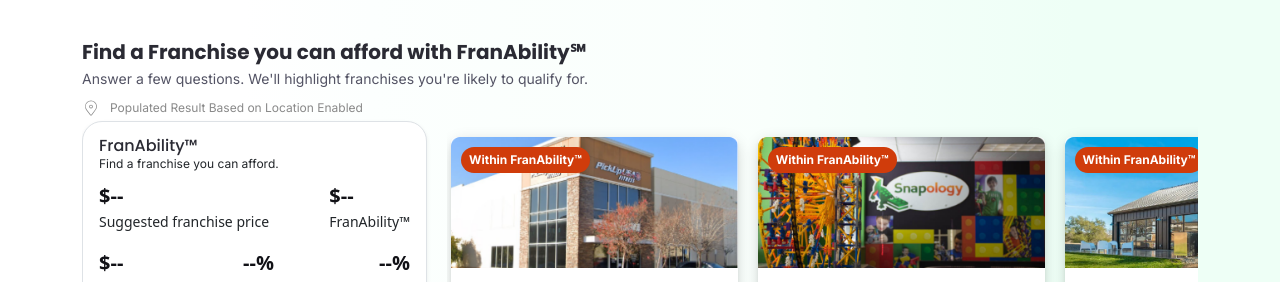
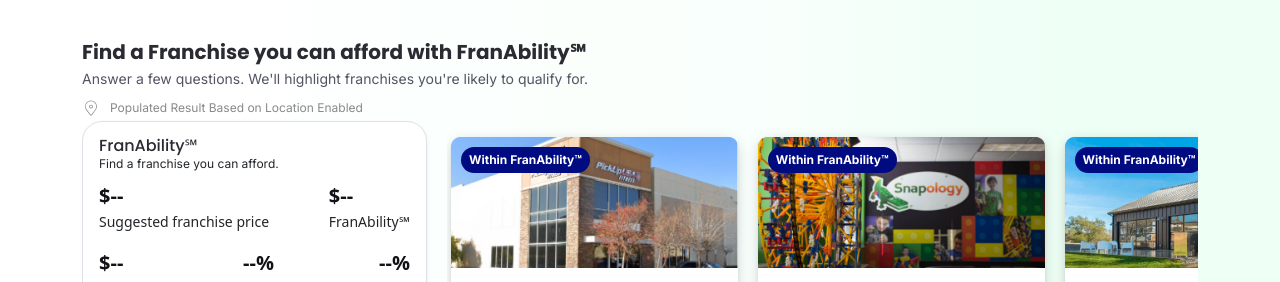
Before and after one commit to yashwaghale0/Franchise-Listing, a React (Vite) app: page / in a window 1280 px wide. Shown: the part 940-1222 px from the top of the page. Built offline with nearby package versions, Linux system fonts and the light colour scheme; no server answers.

Commit message:
design changes

```diff
--- a/package.json
+++ b/package.json
@@ -16,6 +16,7 @@
     "@emotion/styled": "^11.14.1",
     "@headlessui/react": "^2.2.4",
     "@mui/material": "^7.3.0",
+    "@react-input/mask": "^2.0.4",
     "@tailwindcss/vite": "^4.1.8",
     "axios": "^1.10.0",
     "react": "^19.1.0",
--- a/src/components/AllProperty/FranchiseDetail.jsx
+++ b/src/components/AllProperty/FranchiseDetail.jsx
@@ -16,6 +16,7 @@
 import { IoArrowBack, IoSearch } from "react-icons/io5";
 import { IoCloseOutline } from "react-icons/io5";
 import Breadcrumbs from "./Breadcrumbs.jsx";
+import { InputMask } from "@react-input/mask";
 
 const testimonials = [
   { name: "Michael Robert", img: t1 },
@@ -385,10 +386,11 @@
                 </div>
                 <div className="mb-3">
                   <label className="label-heading">Phone Number</label>
-                  <input
-                    type="tel"
+                  <InputMask
+                    mask="(999) 999-9999"
+                    replacement={{ 9: /\d/ }}
                     className="form-control"
-                    placeholder="Your Phone Number"
+                    placeholder="(123) 456-7890"
                     required
                   />
                 </div>
@@ -551,10 +553,11 @@
                   </div>
                   <div className="mb-3">
                     <label className="label-heading">Phone Number</label>
-                    <input
-                      type="tel"
+                    <InputMask
+                      mask="(999) 999-9999"
+                      replacement={{ 9: /\d/ }}
                       className="form-control"
-                      placeholder="Your Phone Number"
+                      placeholder="(123) 456-7890"
                       required
                     />
                   </div>
--- a/src/components/AllProperty/PropertyCard.jsx
+++ b/src/components/AllProperty/PropertyCard.jsx
@@ -25,7 +25,7 @@
           to={`/franchise/${data.id}`}
           className="text-decoration-none text-dark"
         >
-          <div className="card h-100 border-0 shadow-sm">
+          <div className="card h-100 border-0 shadow-sm card-decoration">
             <div className="card-body p-2">
               <div className="text-center mb-0 image-container">
                 <img src={logo} alt={name} className="img-fluid image-card" />
--- a/src/components/CommercialSites/CommercialSites.css
+++ b/src/components/CommercialSites/CommercialSites.css
@@ -28,7 +28,7 @@
   position: absolute;
   top: 10px;
   left: 10px;
-  background-color: #d03c0b; /* red */
+  background-color: #000B82; /* red */
   color: white;
   padding: 4px 8px;
   border-radius: 30px;
--- a/src/components/CommercialSites/CommercialSites.jsx
+++ b/src/components/CommercialSites/CommercialSites.jsx
@@ -193,7 +193,7 @@
           <div className="fixed-card">
             {/* Mimic Zillow BuyAbility card here */}
             <div className="card border shadow-sm p-3 text-center h-max-content homeloan-card">
-              <h5 className="fixedcard-heading m-0">FranAbility™</h5>
+              <h5 className="fixedcard-heading m-0">FranAbility℠</h5>
               <p className="fixedcard-subhead">
                 Find a franchise you can afford.
               </p>
@@ -204,7 +204,7 @@
                 </div>
                 <div className="my-2 d-flex flex-column align-items-start">
                   <span>$--</span>
-                  <small>FranAbility™</small>
+                  <small>FranAbility℠</small>
                 </div>
               </div>
               <div className=" d-flex justify-content-between align-items-center">
--- a/src/components/Header/Header.css
+++ b/src/components/Header/Header.css
@@ -92,6 +92,7 @@
 
     .mobile-logo {
         display: block;
+        margin-right: 22px;
     }
 
     .Mobile-icon {
```
Also changed, not shown: 2 other files (tests, documents, lock files or other folders).
